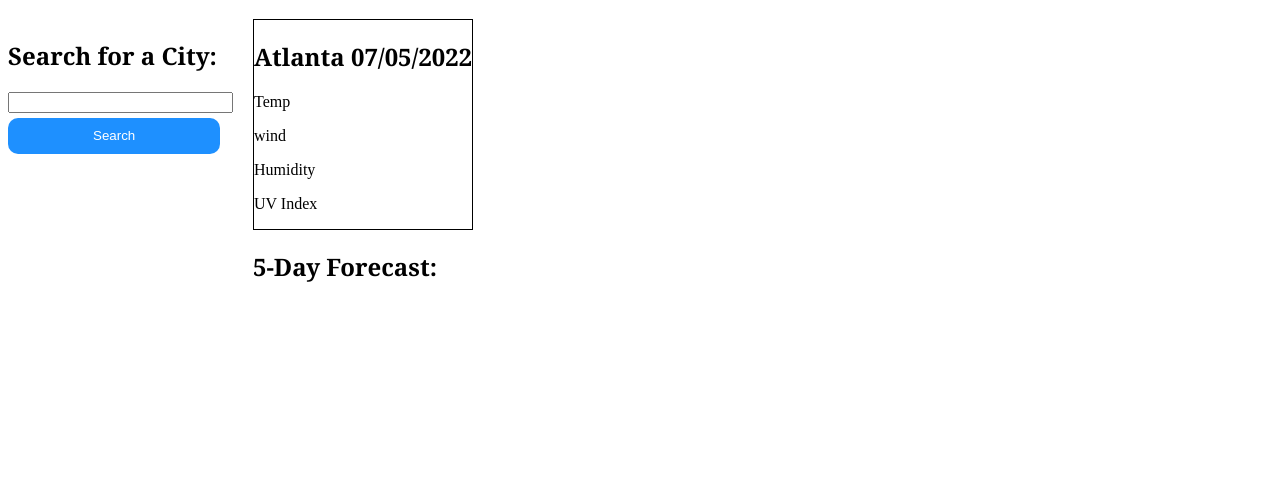
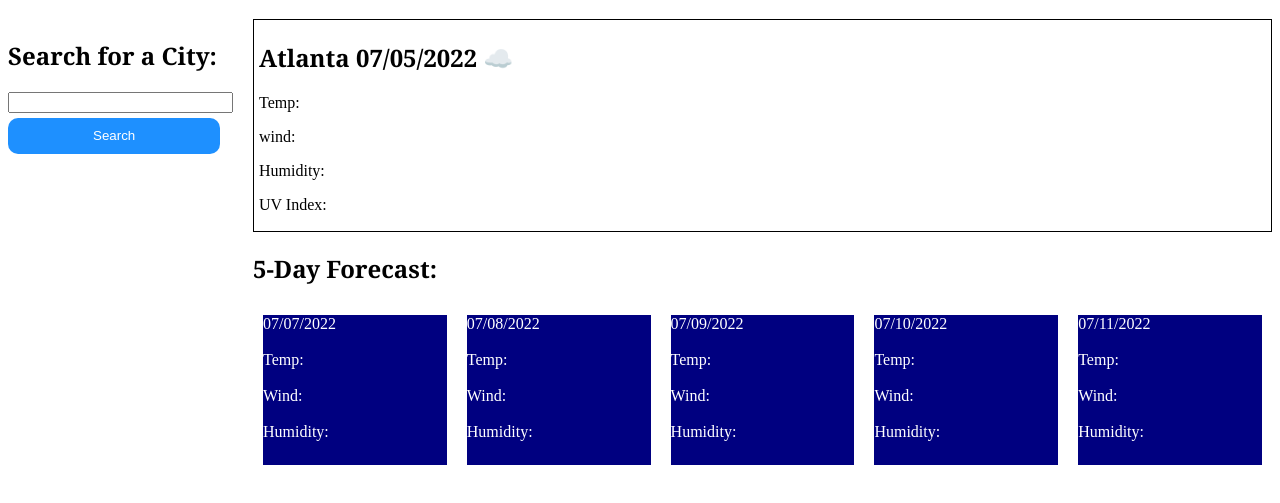
Before and after one commit to BigEVK/WeatherReport, a plain HTML site: page index.html in a window 1280 px wide. Shown: the part 121-624 px from the top of the page. Drawn offline with Linux system fonts and the light colour scheme.

Commit message:
outline complete

```diff
--- a/assets/css/style.css
+++ b/assets/css/style.css
@@ -25,6 +25,7 @@ h2 {
     border-radius: 10px;
     background-color: dodgerblue;
     color: white;
+    border-bottom: 5px;
 }
 
 .searchBtn:hover {
@@ -47,7 +48,8 @@ h2 {
 .info {
     display: flex;
     flex-direction: column;
-    /* flex-grow: 1; */
+    flex-grow: 1;
+
     /* flex-direction: column;
     justify-content: flex-end;
     /* justify-content: space-around; */
@@ -55,8 +57,25 @@ h2 {
 
 .currentCity {
     flex-grow: 1;
+    padding: 1px 5px 1px 5px;
+    min-height: 200px;
     /* align-self:flex-end; */
     border: 1px solid black;
     /* align-self: flex-end; */
 
 }
+
+.fiveDay {
+    /* min-height: 250px; */
+    display: flex;
+    /* flex-grow: 1; */
+    /* flex-direction: row; */
+}
+.dayOne, .dayTwo, .dayThree, .dayFour, .dayFive {
+    min-height: 150px;
+    flex-grow: 1;
+    width: 100px;
+    margin: 10px;
+    background-color: #000080;
+    color: #ffffff;
+}
--- a/index.html
+++ b/index.html
@@ -24,17 +24,23 @@
 
     <div class="info">
         <div class="currentCity">
-            <h2>Atlanta 07/05/2022</h2>
-            <p>Temp</p>
-            <p>wind</p>
-            <p>Humidity</p>
-            <p>UV Index</p>
+            <h2>Atlanta 07/05/2022 ☁️</h2>
+            <p>Temp:</p>
+            <p>wind:</p>
+            <p>Humidity:</p>
+            <p>UV Index:</p>
         </div>
+        <h2>5-Day Forecast:</h2>
         <div class="fiveDay">
-            <h2>5-Day Forecast:</h2>
 
+            <div class="dayOne">07/07/2022<br><br>Temp:<br><br>Wind:<br><br>Humidity:</div>
+
+            <div class="dayTwo">07/08/2022<br><br>Temp:<br><br>Wind:<br><br>Humidity:</div>
+            <div class="dayThree">07/09/2022<br><br>Temp:<br><br>Wind:<br><br>Humidity:</div>
+            <div class="dayFour">07/10/2022<br><br>Temp:<br><br>Wind:<br><br>Humidity:</div>
+            <div class="dayFive">07/11/2022<br><br>Temp:<br><br>Wind:<br><br>Humidity:</div>
         </div>
-    <!-- </div> -->
+
     </div>
 
 
```
